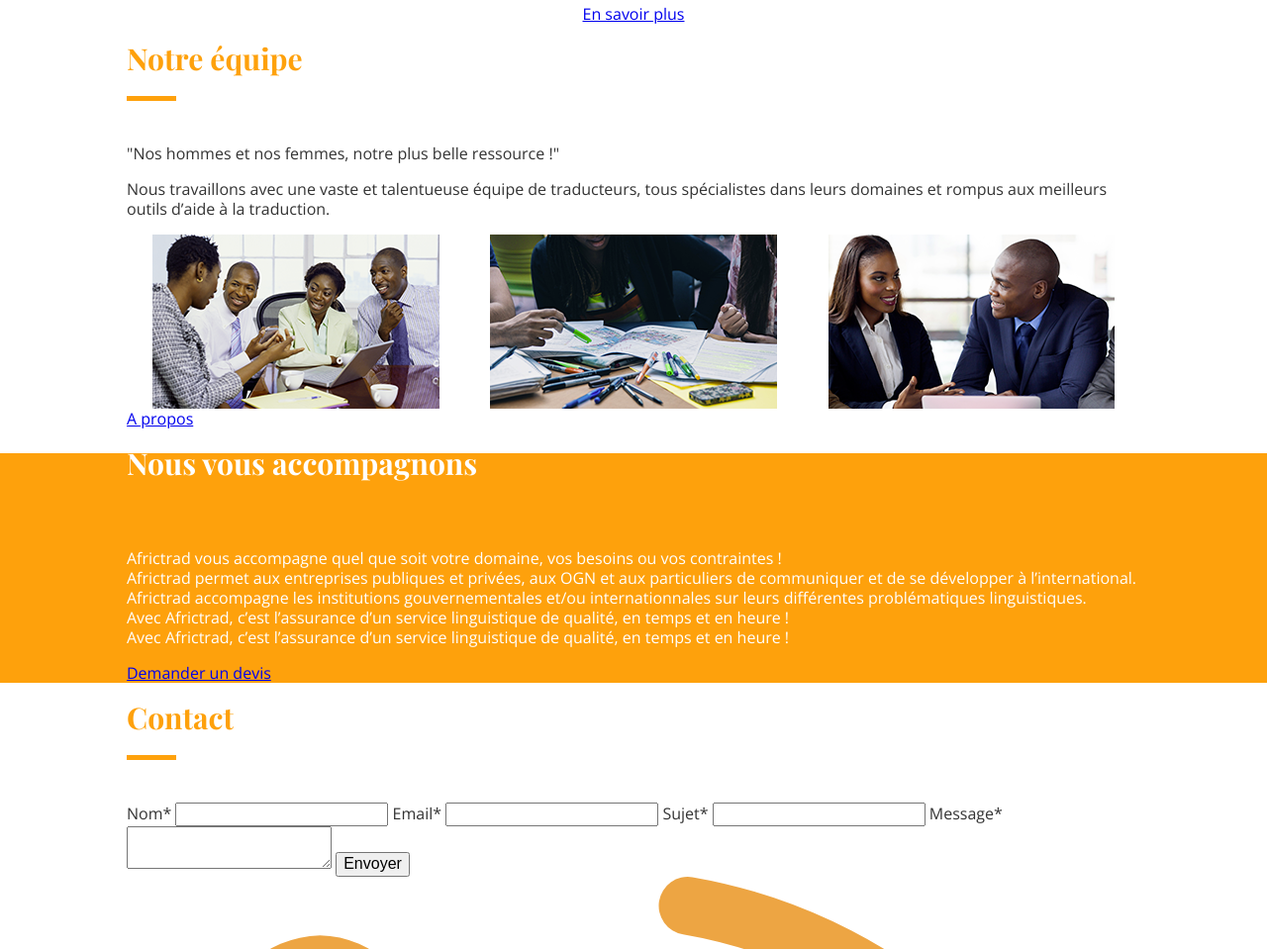
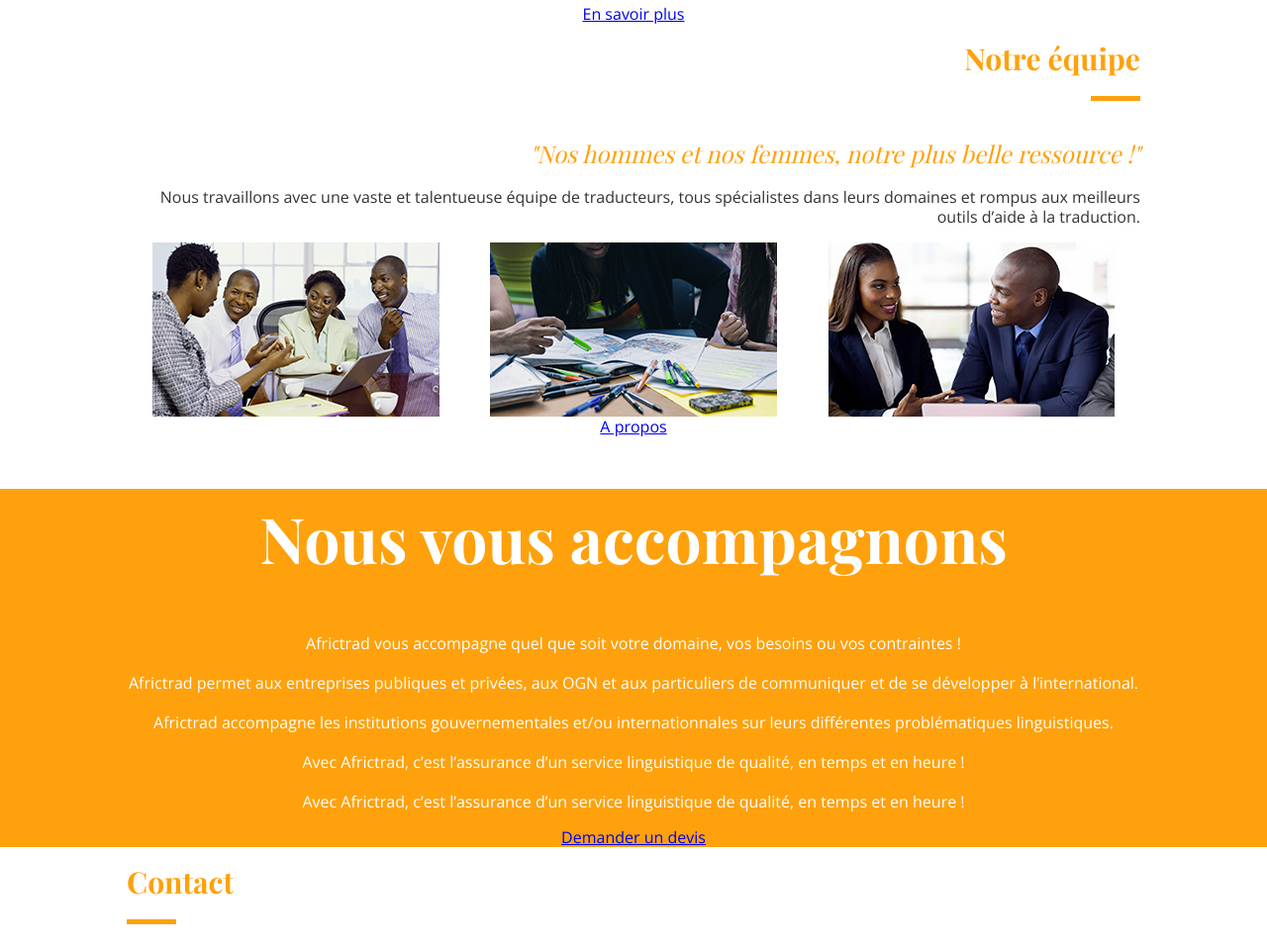
Before and after one commit to vincentbattez/africtrad, a website built with webpack: page index.html in a window 1280 px wide. Shown: the part 2073-3032 px from the top of the page at 99% size. Built offline with nearby package versions, Linux system fonts and the light colour scheme; files whose address does not match are found by name; a web font is replaced by a local one.

Commit message:
css home

```diff
--- a/index.html
+++ b/index.html
@@ -107,7 +107,7 @@
     </div>
     </section>
 
-    <section class="container equipe">
+    <section class="container equipe right">
       <div class="content">
         <h2 class="h2">Notre équipe</h2>
         <p class="quote">"Nos hommes et nos femmes, notre plus belle ressource !"</p>
@@ -120,20 +120,20 @@
            <img class="service" src="src/img/homepage/services3.png" alt="interprétation">
         </div>
 
-        <a href="#" role="button" class="btn">A propos</a>
+        <a href="#" role="button" class="btn center">A propos</a>
 
       </div>
     </section>
 
-    <section class="container devis bg-primary">
+    <section class="container devis bg-primary center">
       <div class="content">
         <h2 class="h2 big">Nous vous accompagnons</h2>
-        <p>Africtrad vous accompagne quel que soit votre domaine, vos besoins ou vos contraintes !<br>
+        <p>Africtrad vous accompagne quel que soit votre domaine, vos besoins ou vos contraintes !<br><br>
 
-          Africtrad permet aux entreprises publiques et privées, aux OGN et aux particuliers de communiquer et de se développer à l’international.<br>
+          Africtrad permet aux entreprises publiques et privées, aux OGN et aux particuliers de communiquer et de se développer à l’international.<br><br>
 
-          Africtrad accompagne les institutions gouvernementales et/ou internationnales sur leurs différentes problématiques linguistiques.<br>
-          Avec Africtrad, c’est l’assurance d’un service linguistique de qualité, en temps et en heure !<br>
+          Africtrad accompagne les institutions gouvernementales et/ou internationnales sur leurs différentes problématiques linguistiques.<br><br>
+          Avec Africtrad, c’est l’assurance d’un service linguistique de qualité, en temps et en heure !<br><br>
 
           Avec Africtrad, c’est l’assurance d’un service linguistique de qualité, en temps et en heure !</p>
 
@@ -143,7 +143,7 @@
 
     <div class="container contact">
       <div class="content">
-        <h2 class="h2 big">Contact</h2>
+        <h2 class="h2">Contact</h2>
           <div class="form">
             <form>
               <label for="name">Nom*</label>
--- a/src/scss/common/_typography.scss
+++ b/src/scss/common/_typography.scss
@@ -28,6 +28,14 @@ body {
     margin-right: auto;
 }
 
+.right .h2:after {
+    margin-left: auto;
+}
+
+.left .h2:after {
+    margin-right: auto;
+}
+
 .bg-primary {
   .h2, p {
     color: white;
--- a/src/scss/helpers/_classes.scss
+++ b/src/scss/helpers/_classes.scss
@@ -18,6 +18,8 @@
 .bg-primary{ background-color: $primary; }
 
 .center{ text-align: center; }
+.left{ text-align: left; }
+.right{ text-align: right; }
 
 
 @include desktop {
--- a/src/scss/helpers/_variables.scss
+++ b/src/scss/helpers/_variables.scss
@@ -3,6 +3,7 @@ $primary: #FEA10C;
 $secondary: #0b0726;
 $black: #333333;
 $grey--l1: #F9F9F9;
+$grey: #e5e5e5;
 
 $pathIMG: "/src/img";
 
--- /dev/null
+++ b/src/scss/layouts/_form.scss
@@ -0,0 +1,13 @@
+input, textarea {
+  width: 100%;
+  background-color: $grey;
+  border: none;
+}
+input {
+  height: 40px;
+  margin: 5px 0 30px 0;
+}
+textarea {
+  height: 100px;
+  margin-top: 5px;
+}
--- a/src/scss/main.scss
+++ b/src/scss/main.scss
@@ -15,7 +15,7 @@
 @import "~normalize.css";
 
 /** Import Google Font */
-@import url('https://fonts.googleapis.com/css?family=Open+Sans:400,700|Playfair+Display:400,700');
+@import url('https://fonts.googleapis.com/css?family=Open+Sans:400,700|Playfair+Display:400,700,400i');
 
 //Common
 @import "common/global";
@@ -32,6 +32,7 @@
 @import "layouts/header";
 @import "layouts/navbar";
 @import "layouts/footer";
+@import "layouts/form";
 
 //Pages
 @import "pages/homepage";
--- a/src/scss/pages/_homepage.scss
+++ b/src/scss/pages/_homepage.scss
@@ -3,4 +3,20 @@
     display: flex;
     justify-content: space-around;
   }
+  .quote {
+    font-style: italic;
+    font-size: 24px;
+    color: $primary;
+    font-family: 'Playfair Display';
+  }
+  .big {
+    font-size: 64px;
+    padding-top: 2.5rem;
+  }
+  .equipe a {
+    display: block;
+  }
+  .form {
+    width: 60%;
+  }
 }
```
